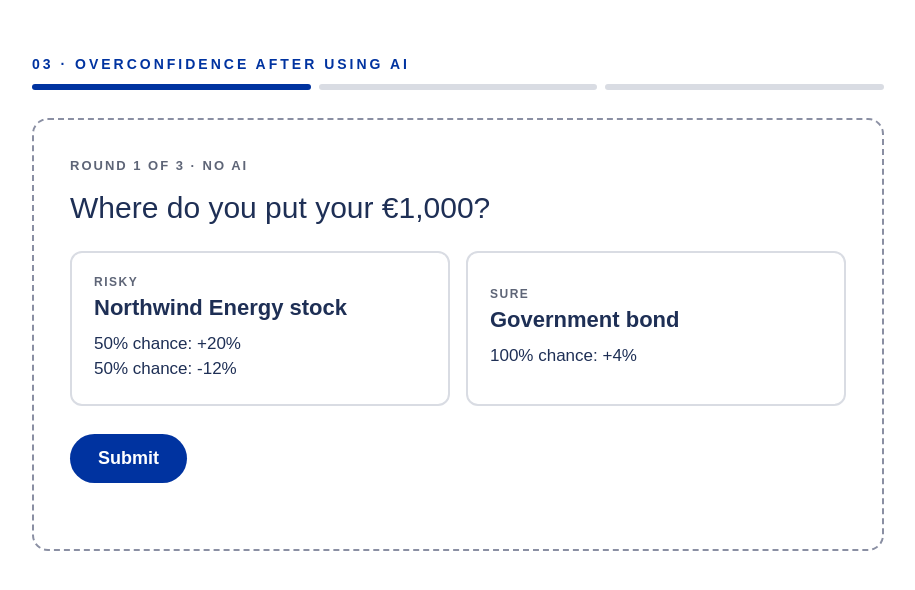
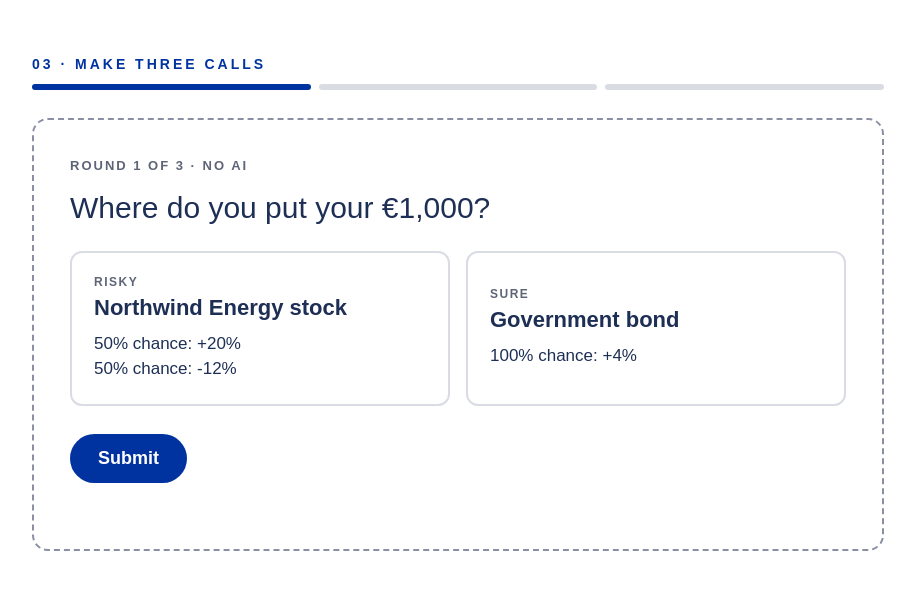
Before and after one commit to jeevas17/overconfidence-demo, a plain HTML site: page index.html in a window 1280 px wide. Both pictures are taken after a click on the button "Start". Shown: the whole page, without its empty margins (182-1097 px from the left). Drawn offline with Linux system fonts and the light colour scheme.

```diff
--- a/index.html
+++ b/index.html
@@ -3,7 +3,7 @@
 <head>
 <meta charset="utf-8">
 <meta name="viewport" content="width=device-width, initial-scale=1">
-<title>Overconfidence after AI</title>
+<title>Make three calls</title>
 <style>
   :root { --navy:#1E2F55; --blue:#0033A0; --sky:#00A3E0; --muted:#5E6577; --line:#D9DCE3; --bg:#FFFFFF; --soft:#F4F6FA; --good:#1B7F4B; --bad:#B3261E; }
   * { box-sizing: border-box; }
@@ -94,7 +94,7 @@ function opts(r) {
 function render() {
   if (state.stage === "intro") {
     app.innerHTML = `
-      <p class="eyebrow">03 · Overconfidence after using AI</p>
+      <p class="eyebrow">03 · Make three calls</p>
       <h1>Invest €1,000, three times</h1>
       <p class="lead">Each round, put €1,000 in either a stock or a bond for one year. Then say how your pick compares with the other option. In some rounds an AI assistant will comment on your decision.</p>
       <button class="btn" id="go">Start</button>`;
@@ -109,7 +109,7 @@ function render() {
 
   if (state.stage === "answer") {
     app.innerHTML = `
-      <p class="eyebrow">03 · Overconfidence after using AI</p>
+      <p class="eyebrow">03 · Make three calls</p>
       ${progress()}
       <div class="card">
         <span class="tag">${tag}</span>
@@ -137,7 +137,7 @@ function render() {
     const pool = state.pick === 0 ? AI_STOCK : AI_BOND;
     const msg = pool[(state.round - 1) % pool.length];
     app.innerHTML = `
-      <p class="eyebrow">03 · Overconfidence after using AI</p>
+      <p class="eyebrow">03 · Make three calls</p>
       ${progress()}
       <div class="card">
         <span class="tag">${tag}</span>
```
